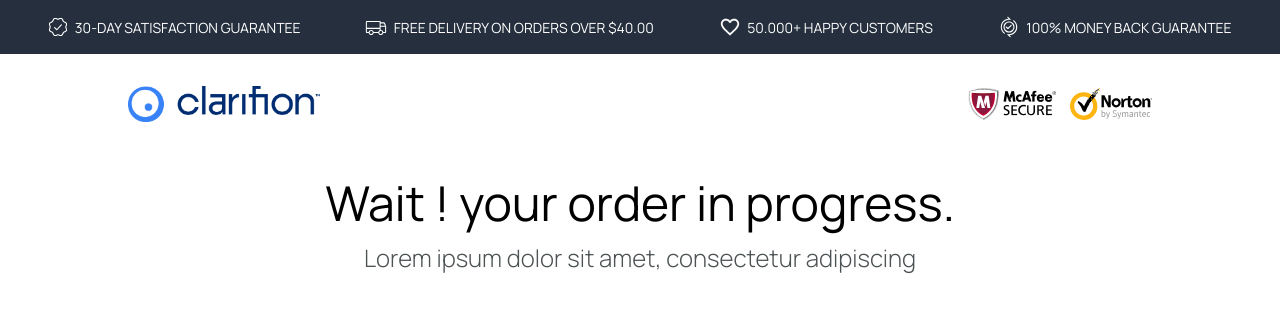
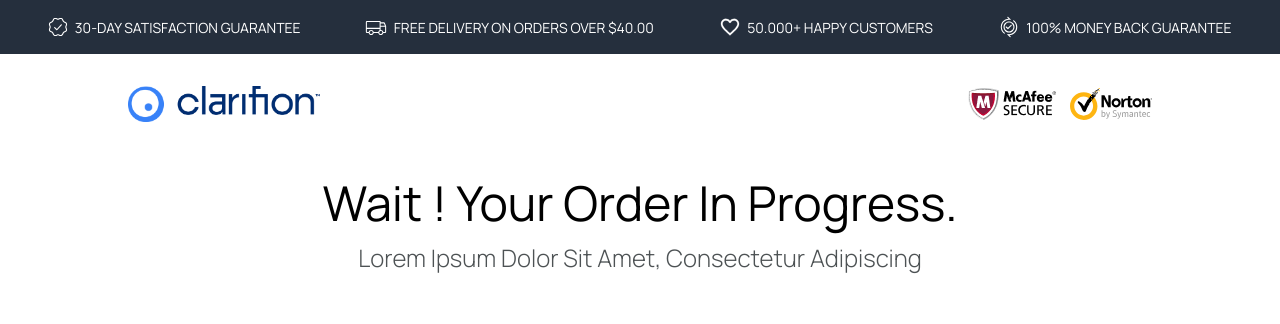
Before and after one commit to Thotsuya/ejam-test, a React (Vite) app: page / in a window 1280 px wide. Shown: the top 324 px of the page. Built offline with nearby package versions, Linux system fonts and the light colour scheme.

Commit message:
Style fixes

```diff
--- a/src/scss/_app.scss
+++ b/src/scss/_app.scss
@@ -34,6 +34,7 @@ body{
             font-weight: 400;
             margin:0;
             text-align: center;
+            text-transform: capitalize;
 
             @media (min-width: 768px) {
                 font-size: 3rem;
@@ -47,6 +48,7 @@ body{
             margin: 0.4rem 0 0 0;
             color: #4D5254;
             text-align: center;
+            text-transform: capitalize;
 
             @media (min-width: 768px) {
                 font-size: 1.5rem;
```
